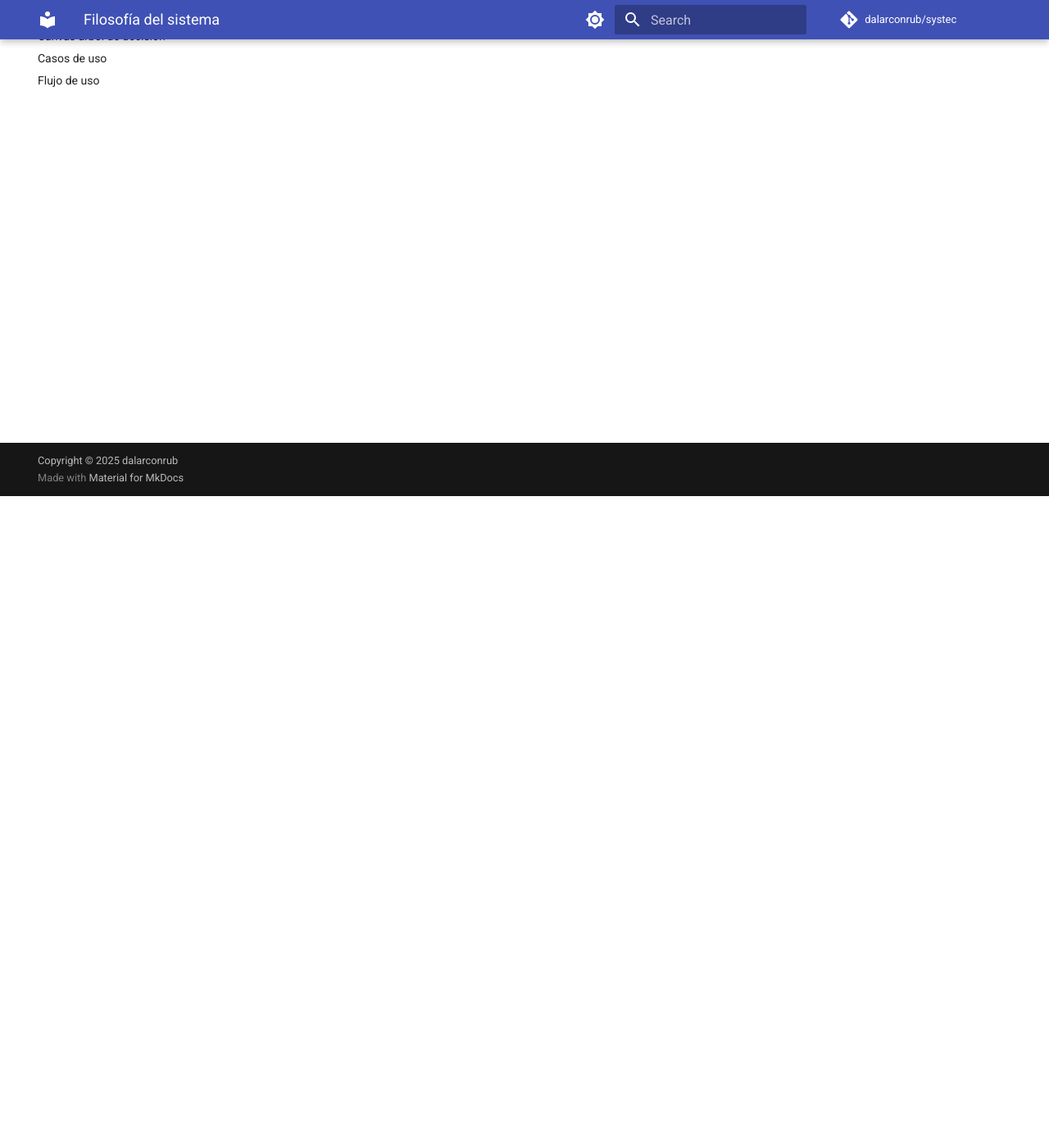
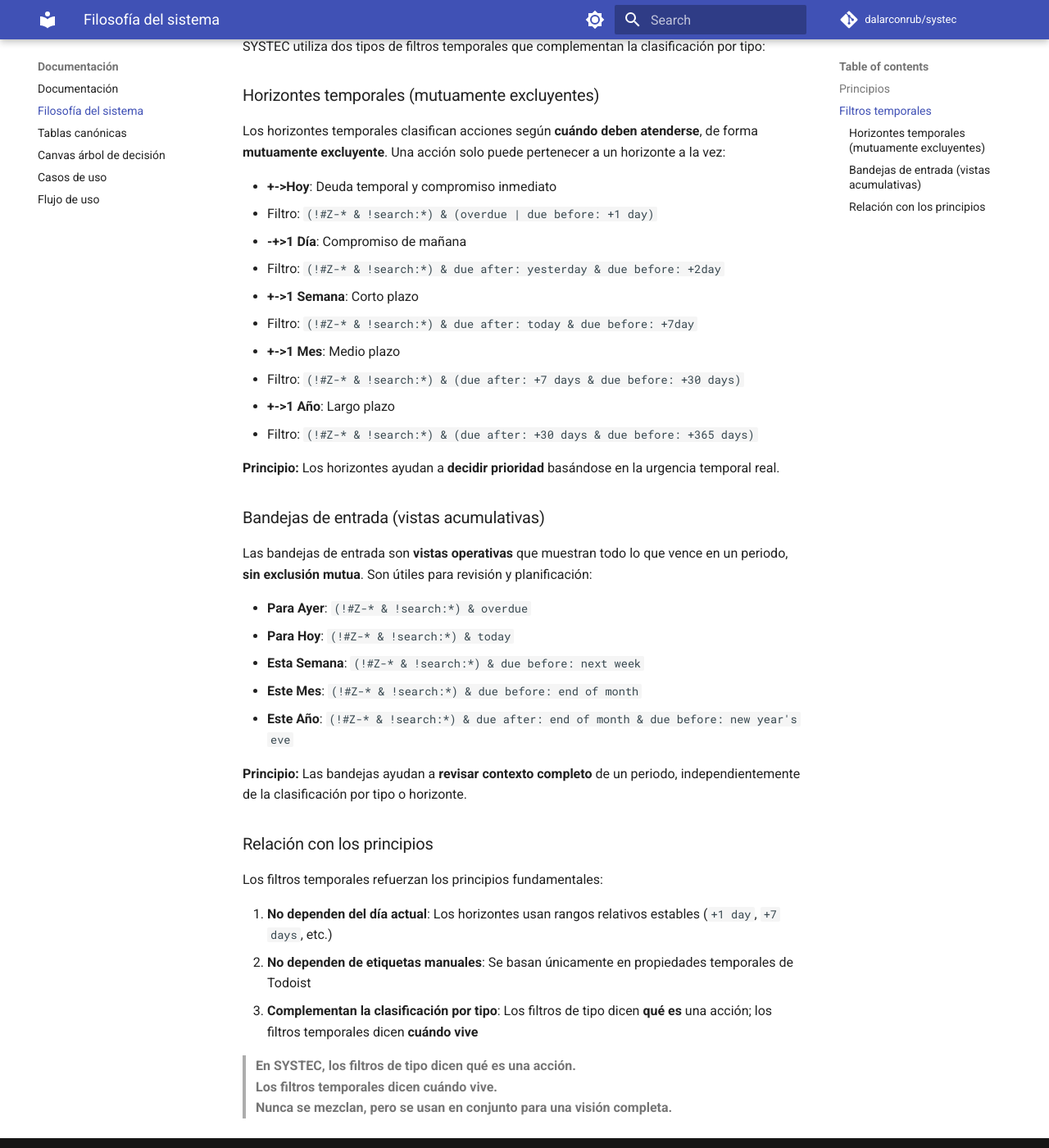
Before and after one commit to dalarconrub/systec, an MkDocs documentation site: the page built from docs/00-filosofia-del-sistema.md, in a window 1280 px wide and 1400 px high, scrolled down 795 px. Shown: the whole window at 82% size. Built offline with MkDocs 1.6.1 and Material for MkDocs 9.7.7, drawn with Linux system fonts in a browser that asks for light colours; comment, search, counter and statistics services are not loaded.

Commit message:
Integra filtros temporales (horizontes y bandejas) en la filosofía del sistema

```diff
--- a/docs/00-filosofia-del-sistema.md
+++ b/docs/00-filosofia-del-sistema.md
@@ -22,3 +22,50 @@
 5. Lo no decidido aún es una idea, no una tarea.
 
 El sistema es estable porque **no depende del día actual** ni de etiquetas manuales.
+
+---
+
+## Filtros temporales
+
+SYSTEC utiliza dos tipos de filtros temporales que complementan la clasificación por tipo:
+
+### Horizontes temporales (mutuamente excluyentes)
+
+Los horizontes temporales clasifican acciones según **cuándo deben atenderse**, de forma **mutuamente excluyente**. Una acción solo puede pertenecer a un horizonte a la vez:
+
+- **+->Hoy**: Deuda temporal y compromiso inmediato
+  - Filtro: `(!#Z-* & !search:*) & (overdue | due before: +1 day)`
+- **-+>1 Día**: Compromiso de mañana
+  - Filtro: `(!#Z-* & !search:*) & due after: yesterday & due before: +2day`
+- **+->1 Semana**: Corto plazo
+  - Filtro: `(!#Z-* & !search:*) & due after: today & due before: +7day`
+- **+->1 Mes**: Medio plazo
+  - Filtro: `(!#Z-* & !search:*) & (due after: +7 days & due before: +30 days)`
+- **+->1 Año**: Largo plazo
+  - Filtro: `(!#Z-* & !search:*) & (due after: +30 days & due before: +365 days)`
+
+**Principio:** Los horizontes ayudan a **decidir prioridad** basándose en la urgencia temporal real.
+
+### Bandejas de entrada (vistas acumulativas)
+
+Las bandejas de entrada son **vistas operativas** que muestran todo lo que vence en un periodo, **sin exclusión mutua**. Son útiles para revisión y planificación:
+
+- **Para Ayer**: `(!#Z-* & !search:*) & overdue`
+- **Para Hoy**: `(!#Z-* & !search:*) & today`
+- **Esta Semana**: `(!#Z-* & !search:*) & due before: next week`
+- **Este Mes**: `(!#Z-* & !search:*) & due before: end of month`
+- **Este Año**: `(!#Z-* & !search:*) & due after: end of month & due before: new year's eve`
+
+**Principio:** Las bandejas ayudan a **revisar contexto completo** de un periodo, independientemente de la clasificación por tipo o horizonte.
+
+### Relación con los principios
+
+Los filtros temporales refuerzan los principios fundamentales:
+
+1. **No dependen del día actual**: Los horizontes usan rangos relativos estables (`+1 day`, `+7 days`, etc.)
+2. **No dependen de etiquetas manuales**: Se basan únicamente en propiedades temporales de Todoist
+3. **Complementan la clasificación por tipo**: Los filtros de tipo dicen **qué es** una acción; los filtros temporales dicen **cuándo vive**
+
+> **En SYSTEC, los filtros de tipo dicen qué es una acción.
+> Los filtros temporales dicen cuándo vive.
+> Nunca se mezclan, pero se usan en conjunto para una visión completa.**
```
